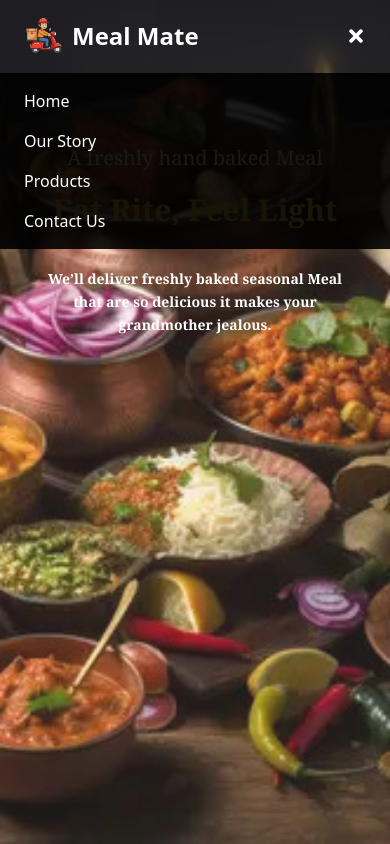
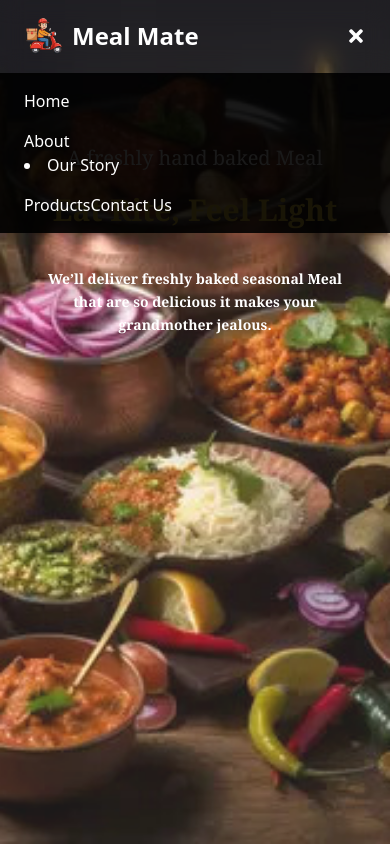
Before and after one commit to itsmeshahbaz/Bakery, a React (Vite) app: page / in a window 390 px wide. Both pictures are taken after a click on the element 356 px from the left and 36 px from the top of the page. Shown: the top 844 px of the page. Built offline with nearby package versions, Linux system fonts and the light colour scheme.

Commit message:
navbar update

```diff
--- a/src/component/Header.jsx
+++ b/src/component/Header.jsx
@@ -34,9 +34,10 @@ function Header() {
       {menuOpen && (
         <div className="md:hidden bg-black/90 text-white px-6 py-4 space-y-4 absolute top-full left-0 w-full z-40">
           <Link to="/" className="block hover:text-yellow-300" onClick={() => setMenuOpen(false)}>Home</Link>
-          <div className="hover:text-yellow-300 cursor-pointer">Our Story</div>
-          <div className="hover:text-yellow-300 cursor-pointer">Products</div>
-          <div className="hover:text-yellow-300 cursor-pointer">Contact Us</div>
+          <Link to="/about" className="hover:text-yellow-300 cursor-pointer">About</Link>
+          <li className="hover:text-yellow-300 cursor-pointer">Our Story</li>
+          <Link to='/product' className="hover:text-yellow-300 cursor-pointer">Products</Link>
+          <Link to="/contactus" className="hover:text-yellow-300 cursor-pointer">Contact Us</Link>
         </div>
       )}
     </header>
```
